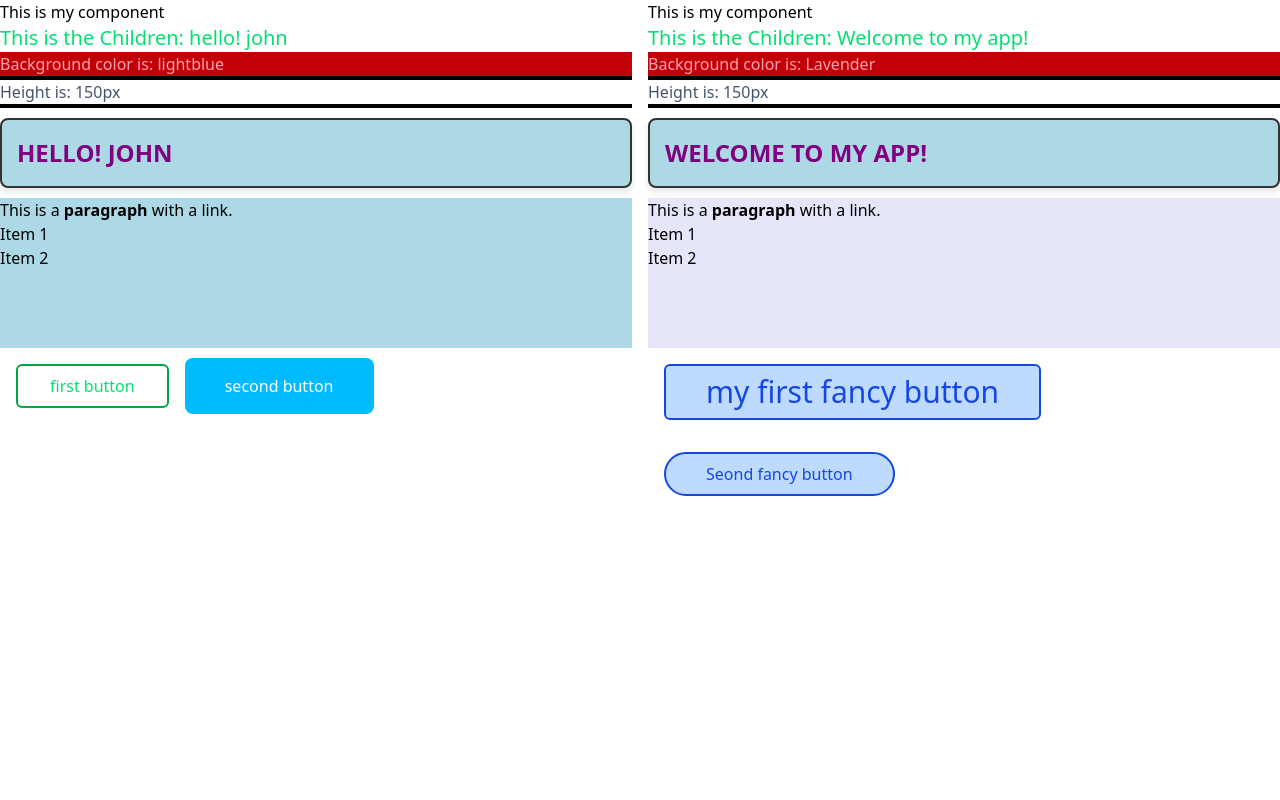
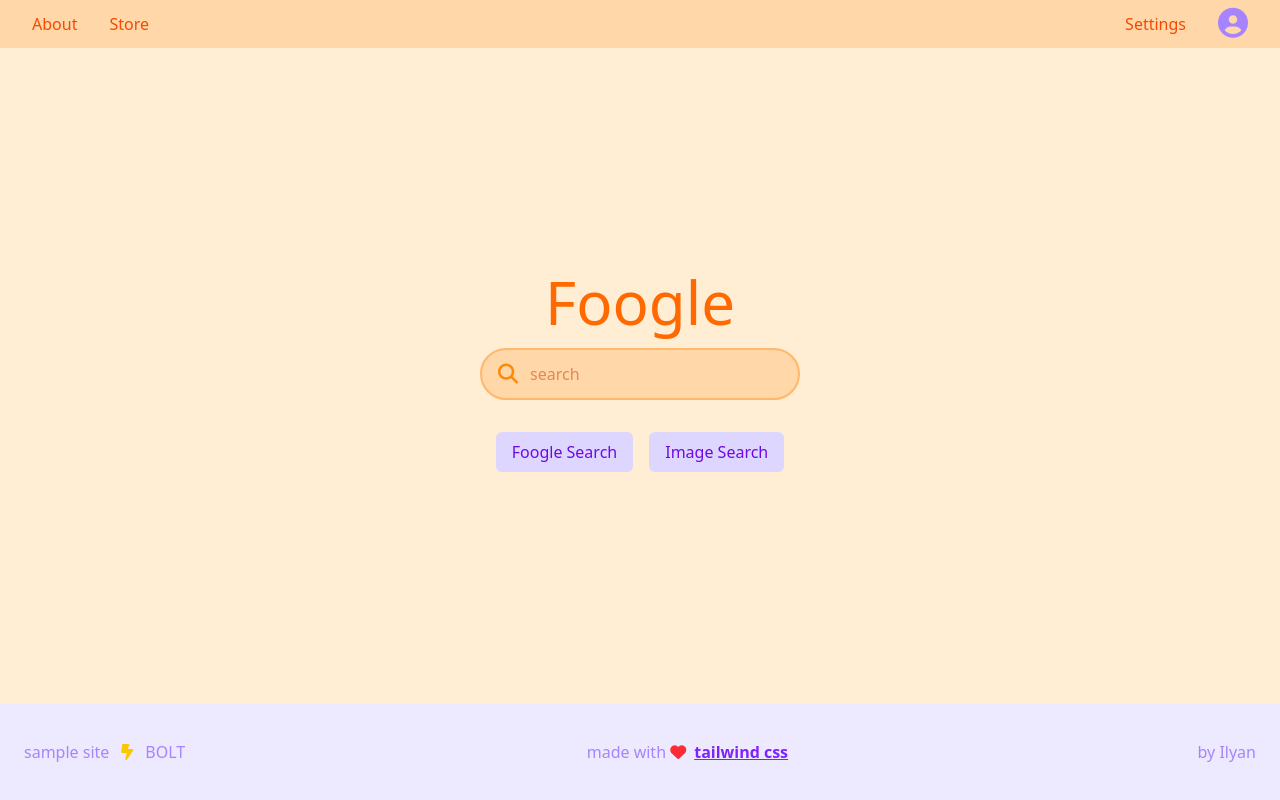
Before and after one commit to ilyan146/react-frontend, a React (Vite) app: page / in a window 1280 px wide. Built offline with nearby package versions, Linux system fonts and the light colour scheme.

Commit message:
Create the FOOGLE webpage

```diff
--- a/index.html
+++ b/index.html
@@ -2,6 +2,7 @@
 <html lang="en">
   <head>
     <meta charset="UTF-8" />
+    <link rel="stylesheet" href="https://cdnjs.cloudflare.com/ajax/libs/font-awesome/6.4.2/css/all.min.css" />
     <link rel="icon" type="image/svg+xml" href="/vite.svg" />
     <meta name="viewport" content="width=device-width, initial-scale=1.0" />
     <title>react-frontend</title>
--- a/src/App.jsx
+++ b/src/App.jsx
@@ -1,28 +1,35 @@
-import {MyComponent, MyButton, FancyButton} from './components';
+import {MyComponent, MyButton, FancyButton, Header, Search, Footer } from './components';
 import './mine.css'
 
 const App = () => {
-  return <div className="grid grid-cols-2 gap-4">
-    <div> {/*className="border-2 border-red-500"*/}
-      <MyComponent bgColor="lightblue" height={150}>
-        hello!
-        john
-      </MyComponent>
-      <MyButton />
-    </div>
-    <div> {/*className="border-2 border-blue-500"*/}
-      <MyComponent bgColor="Lavender" height={150}>
-        Welcome to my app!
-      </MyComponent>
-      <FancyButton large={true} rounded={false}>
-        my first fancy button
-      </FancyButton>
-      <FancyButton large={false} rounded={true}>
-        Seond fancy button
-      </FancyButton>
-    </div>
 
-  </div>;
+  return <div className="h-screen flex flex-col">
+    <Header />
+    <Search />
+    <Footer />
+  </div>
+
+  // return <div className="grid grid-cols-2 gap-4">
+  //   <div> {/*className="border-2 border-red-500"*/}
+  //     <MyComponent bgColor="lightblue" height={150}>
+  //       hello!
+  //       john
+  //     </MyComponent>
+  //     <MyButton />
+  //   </div>
+  //   <div> {/*className="border-2 border-blue-500"*/}
+  //     <MyComponent bgColor="Lavender" height={150}>
+  //       Welcome to my app!
+  //     </MyComponent>
+  //     <FancyButton large={false} rounded={false}>
+  //       my first fancy button
+  //     </FancyButton>
+  //     <FancyButton large={true} rounded={true}>
+  //       Seond fancy button
+  //     </FancyButton>
+  //   </div>
+
+  // </div>;
 };
 
 export default App
--- a/src/components/FancyButton.jsx
+++ b/src/components/FancyButton.jsx
@@ -5,7 +5,7 @@ const FancyButton = (props) => {
     const largeStyle = large ? "text-3xl" : "text-base";
     const roundedStyle = rounded ? "rounded-full" : "rounded-md";
 
-    return <button className={`bg-blue-200 border-2 border-blue-700 text-blue-700  px-10 py-2 m-4 ${roundedStyle} ${largeStyle}`}>
+    return <button className={`bg-blue-200 border-2 border-blue-700 text-blue-700  px-3 py-2 m-4 ${roundedStyle} ${largeStyle}`}>
         {children}
     </button>
 }
--- /dev/null
+++ b/src/components/Footer.jsx
@@ -0,0 +1,23 @@
+const Footer = () => {
+    return <div className="flex justify-between items-center bg-violet-100 text-violet-400 p-2 py-5">
+        <div className="m-4 flex items-center">
+            sample site
+            <i className="px-3 fa-duotone fa-solid fa-bolt-lightning text-yellow-400"></i>
+            BOLT
+            </div>
+        <div className="m-4">
+            made with <i className="fa-solid fa-heart text-red-500"></i>
+                <a
+                href="https://tailwindcss.com/"
+                target="_blank"
+                className="text-violet-600 mx-2 underline font-bold"
+                >
+                  tailwind css
+                </a>
+            </div>
+        <div className="m-4">by Ilyan</div>
+
+    </div>
+};
+
+export default Footer;
--- /dev/null
+++ b/src/components/Header.jsx
@@ -0,0 +1,22 @@
+const Header = () => {
+    return <div className="bg-orange-200 flex justify-between px-4 py-2 text-orange-600">
+        <div className="flex items-center">
+            <div className="mx-4">
+                About
+            </div>
+            <div className="mx-4">
+                Store
+            </div>
+        </div>
+        <div className="flex items-center">
+            <div className="mx-4">
+                Settings
+            </div>
+            <div className="mx-4">
+                <i className="fa-duotone fa-solid fa-circle-user text-3xl text-violet-400"></i>
+            </div>
+        </div>
+    </div>
+};
+
+export default Header;
--- /dev/null
+++ b/src/components/Search.jsx
@@ -0,0 +1,22 @@
+const Search = () => {
+    return <div className="flex-1 flex flex-col justify-center items-center bg-orange-100">
+        <div className="text-6xl text-orange-500 mb-4">Foogle</div>
+
+        <div className="bg-orange-200 border-2 border-orange-300 p-3 rounded-full w-80 flex justify-between items-center">
+            <i className="fa-notdog fa-solid fa-magnifying-glass text-xl text-orange-400 ml-1"></i>
+            <input className="flex-1 ml-3 bg-transparent outline-none text-orange-700"
+            type="text"
+            placeholder="search"
+            />
+        </div>
+        <div className="mt-4">
+            <button className="m-2 rounded-md bg-violet-200 text-violet-700 px-4 py-2 mt-4">
+                Foogle Search
+            </button>
+            <button className="m-2 rounded-md bg-violet-200 text-violet-700 px-4 py-2 mt-4">
+                Image Search
+            </button>
+        </div>
+    </div>
+};
+export default Search;
--- a/src/components/index.js
+++ b/src/components/index.js
@@ -1,3 +1,6 @@
 export { default as MyComponent } from './MyComponent.jsx'
 export { default as MyButton } from './MyButton.jsx'
 export { default as FancyButton } from './FancyButton.jsx'
+export { default as Header } from './Header.jsx'
+export { default as Search } from './Search.jsx'
+export { default as Footer } from './Footer.jsx'
```
